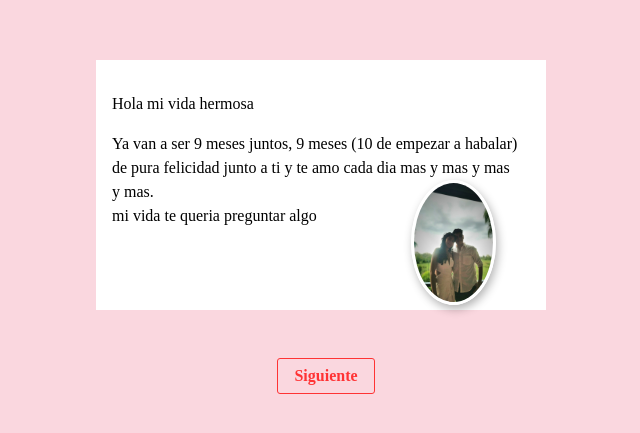
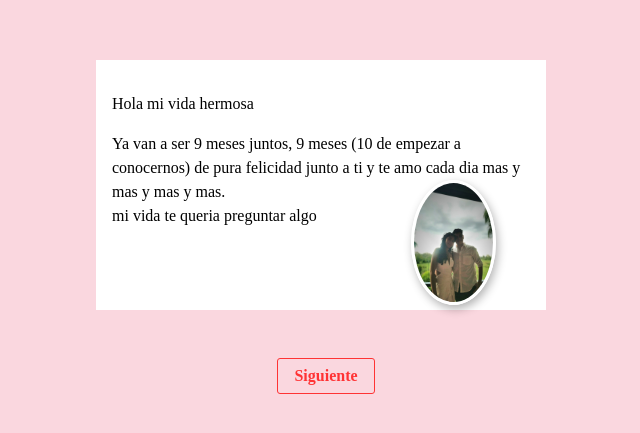
Before and after one commit to Vidal-22/Secreto, a plain HTML site: page index.html in a window 1280 px wide. Shown: the part 173-606 px from the top of the page, without its empty margins (314-954 px from the left). Drawn offline with Linux system fonts and the light colour scheme.

Commit message:
index.html

```diff
--- a/index.html
+++ b/index.html
@@ -11,7 +11,7 @@
     <div class="container-letter">
       <div class="paperr">
         <p >Hola mi vida hermosa </p>
-          <p>      Ya van a ser 9 meses juntos, 9 meses (10 de empezar a habalar) de pura felicidad junto a ti y te amo cada dia mas y mas y mas y mas.
+          <p>      Ya van a ser 9 meses juntos, 9 meses (10 de empezar a conocernos) de pura felicidad junto a ti y te amo cada dia mas y mas y mas y mas.
               mi vida te queria preguntar algo
           </p>
           <img src="img/1.jpeg" alt="Foto" class="paperr-img">
```
